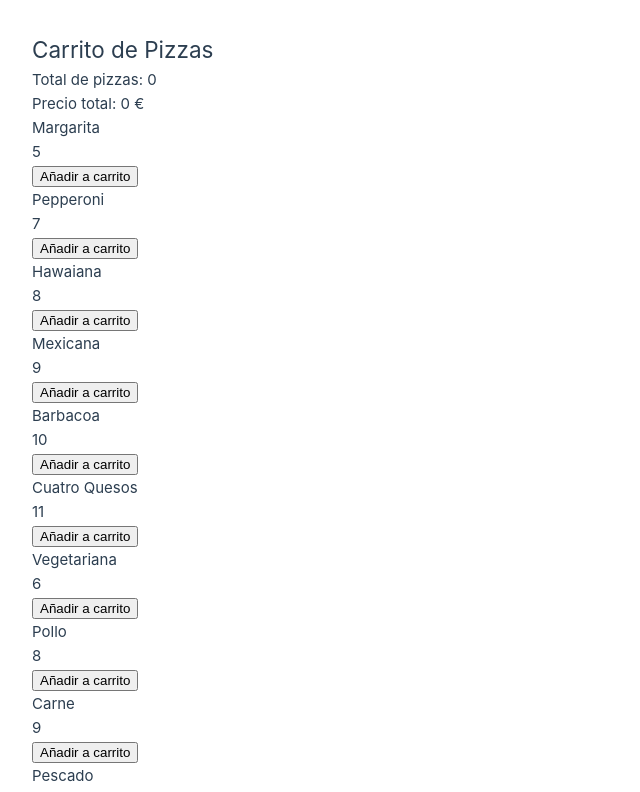
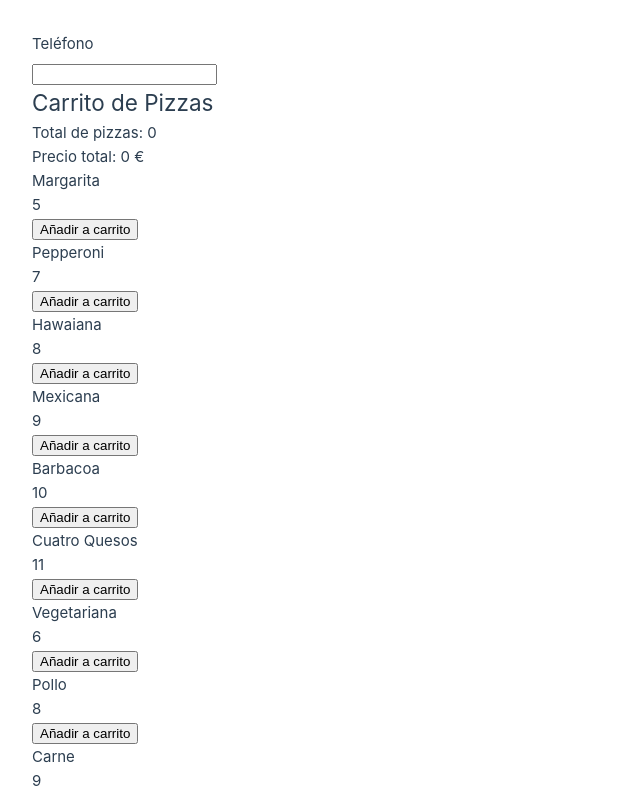
Before and after one commit to PedroHurtado/vuegk, a Vue app: page / in a window 1280 px wide. Shown: the top 792 px of the page, without its empty margins (0-640 px from the left). Built offline with nearby package versions, Linux system fonts and the light colour scheme; the HTML template or start-up script is replaced by a standard one.

Commit message:
custom input

```diff
--- a/src/App.vue
+++ b/src/App.vue
@@ -1,17 +1,23 @@
 <script setup lang="ts">
-
+import { reactive } from 'vue';
 import List from './components/carrito/List.vue';
 import Carrito from './components/carrito/Carrito.vue';
 import { PubSub } from './services/pubsub';
 import { type Pizza } from './components/carrito/PizzzaService'
+import Input from './components/input/Input.vue';
+import { useInput } from './components/input/useInput';
 import { provide } from 'vue';
 const pubsub = new PubSub<Pizza>()
+
+const phone = reactive(useInput());
 
 provide('carrito', pubsub)
 
 </script>
 
 <template>
+    <Input v-model="phone.value" label="Teléfono" id="phone" />
+    {{ phone.value }}
     <Carrito/>
     <List/>
 </template>
--- /dev/null
+++ b/src/components/input/Input.vue
@@ -0,0 +1,32 @@
+<script setup lang="ts">
+import { defineProps, defineEmits } from 'vue';
+
+const props = defineProps({
+  id: String,
+  label: String,
+  modelValue: String, // Cambiado de 'state' a 'modelValue'
+});
+
+const emit = defineEmits(['update:modelValue']);
+</script>
+
+<template>
+  <div class="control">
+    <label :for="id">{{ label }}</label>
+    <input
+      :id="id"
+      type="text"
+      :value="modelValue"
+      @input="emit('update:modelValue', ($event.target as HTMLInputElement).value)"
+    />
+  </div>
+</template>
+
+<style scoped>
+.control {
+  display: flex;
+  gap: 0.5rem;
+  flex-direction: column;
+  width: max-content;
+}
+</style>
--- /dev/null
+++ b/src/components/input/useInput.ts
@@ -0,0 +1,9 @@
+import { ref } from "vue";
+export function useInput(){
+
+    const value = ref('');
+
+    return {
+        value,
+    };
+}
```
